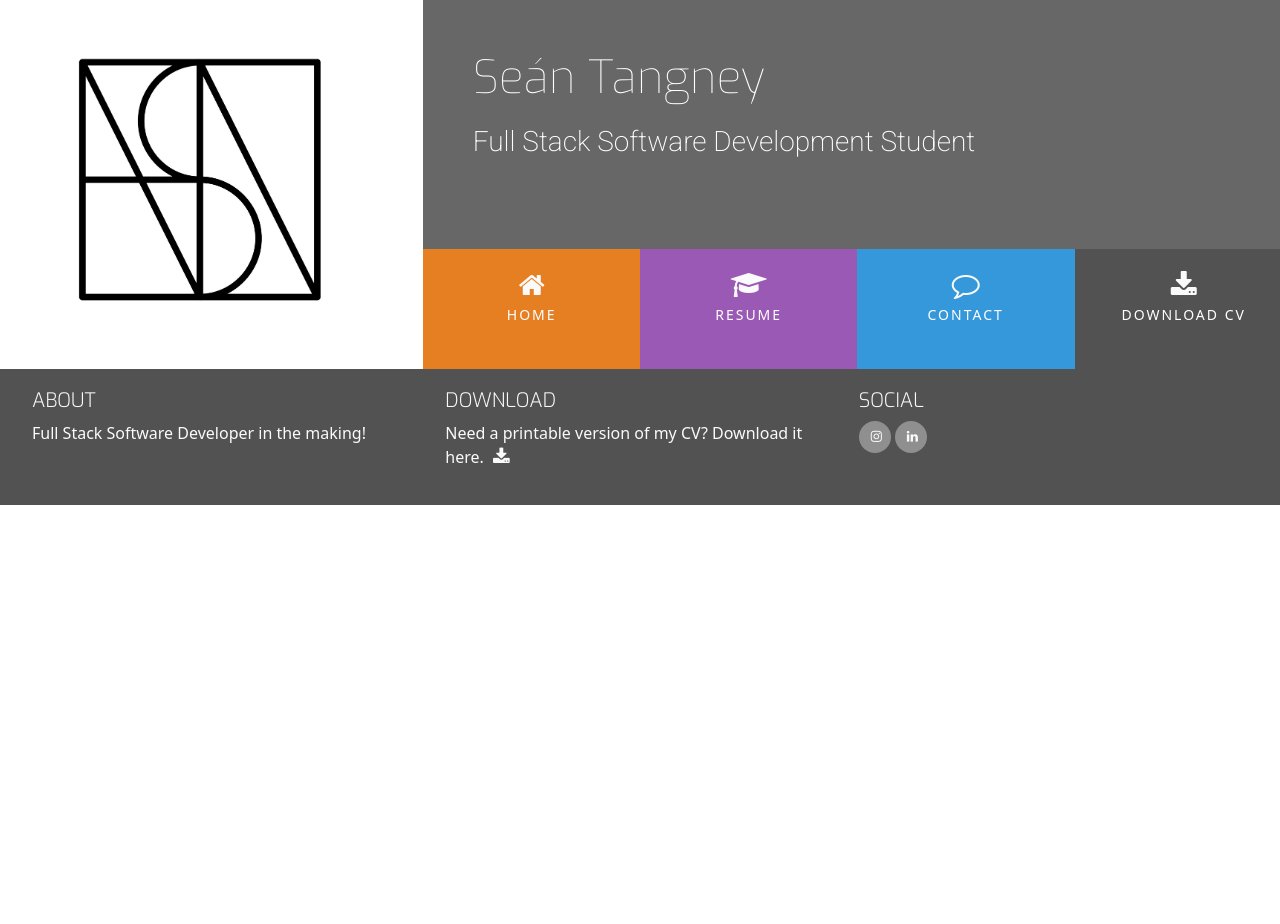
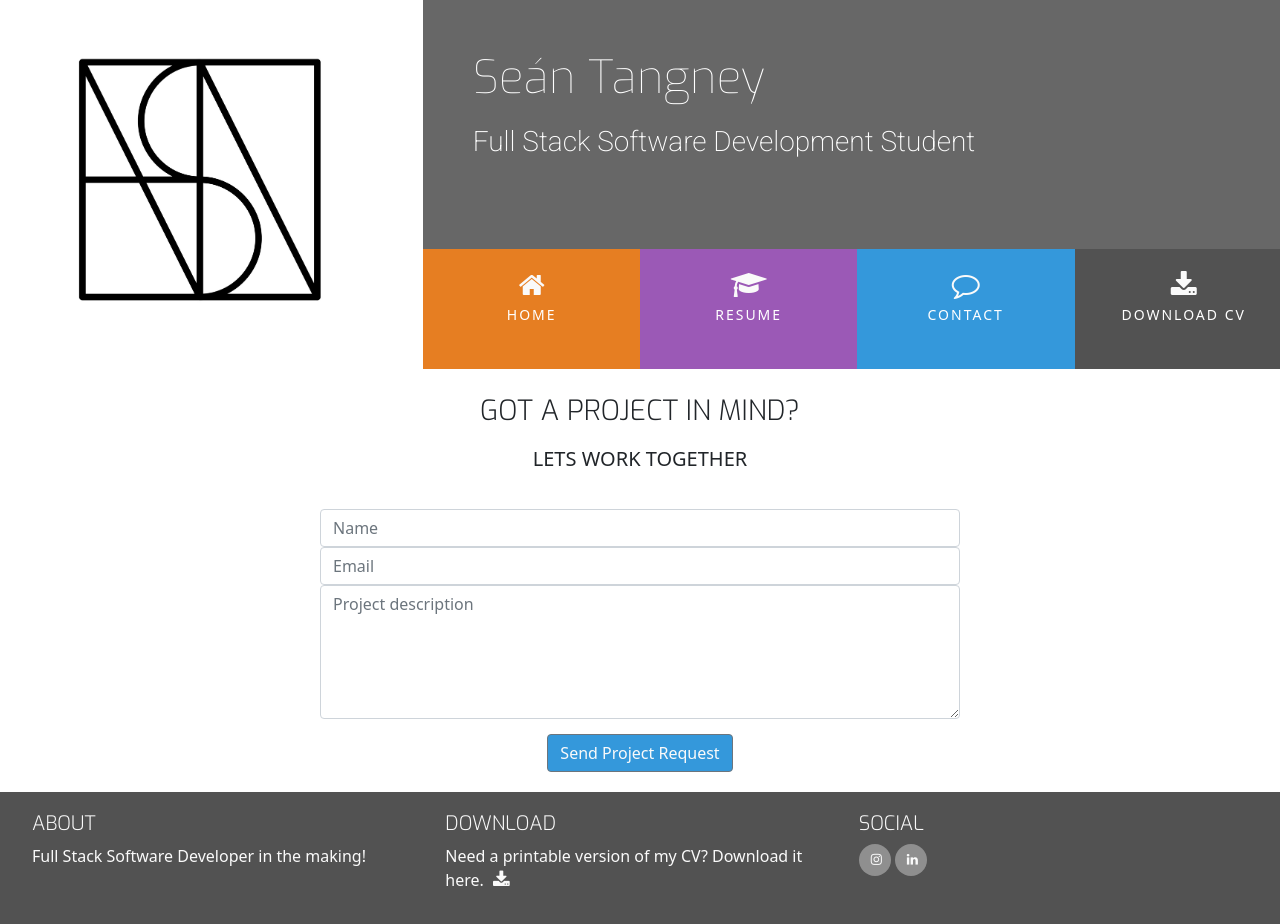
Before and after one commit to SeanTangney/Sean_Tangney_Resume, a website: page contact.html in a window 1280 px wide. Before the commit the page ends 800 px from the top, so only its background shows below. Drawn offline with nearby package versions, Linux system fonts and the light colour scheme.

Commit message:
Add headings and contact form to contact me page

```diff
--- a/assets/css/style.css
+++ b/assets/css/style.css
@@ -15,6 +15,10 @@
 
 .bg-color-work-history {
     background-color: #9b59b6;
+}
+
+.bg-color-contact {
+    background-color: #fff;
 }
 
 .ui-menu-color-home {
@@ -339,3 +343,37 @@ footer {
     content: '';
     background: #fafafa;
 }
+
+/*---------------------------------- Contact-form */
+
+.contact-heading {
+    font-family: "Exo", sans-serif;
+    font-weight: 300;
+    margin-top: 25px;
+    margin-bottom: 20px;
+}
+
+.center-form {
+    padding-top: 10px;
+    margin: 0 auto;
+    max-width: 65%;
+}
+
+button[type="submit"] {
+    margin-top: 15px;
+    margin-bottom: 20px;
+    color: #fafafa;
+    background-color: #3498db;
+}
+
+/*---------------------------------- media query*/
+
+@media(min-width: 992px) {
+
+    .center-form {
+        padding-top: 30px;
+        min-height: 240px;
+        margin: 0 auto;
+        max-width: 50%;
+    }
+}
--- a/contact.html
+++ b/contact.html
@@ -53,8 +53,28 @@
             </div>
         </div>
     </header>
-    <section>
+    <section class="container-fluid">
+        <div class="row bg-color-contact">
+            <div class="col">
+                <h3 class="contact-heading uppercase text-center">Got a project in mind?</h3>
+                <h5 class="uppercase text-center">Lets work together</h5>
 
+                <div class="center-form">
+                    <form>
+                        <input type="text" name="name" id="fullname" class="form-control" placeholder="Name" required />
+                        <input type="email" name="email" id="emailaddress" class="form-control" placeholder="Email"
+                            required />
+                        <textarea rows="5" name="projectsummary" id="projectsummary" class="form-control"
+                            placeholder="Project description" required></textarea>
+                        <div class="form-row text-center">
+                            <div class="col">
+                                <button type="submit" class="btn btn-secondary">Send Project Request</button>
+                            </div>
+                        </div>
+                    </form>
+                </div>
+            </div>
+        </div>
     </section>
     <footer class="container-fluid">
         <div class="row" id="footer-details">
```
